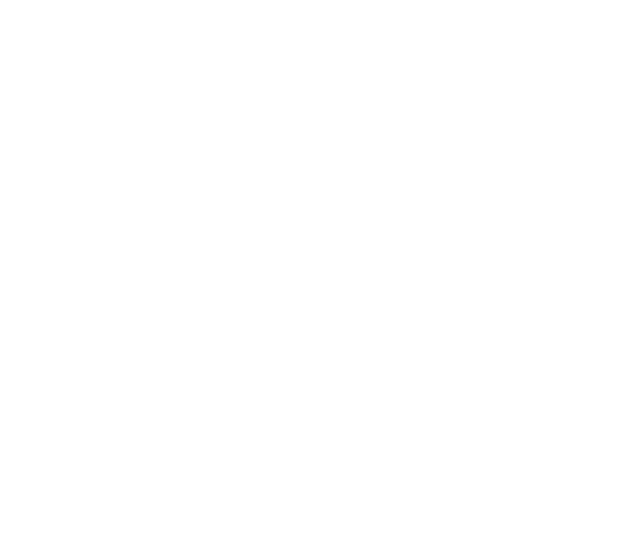
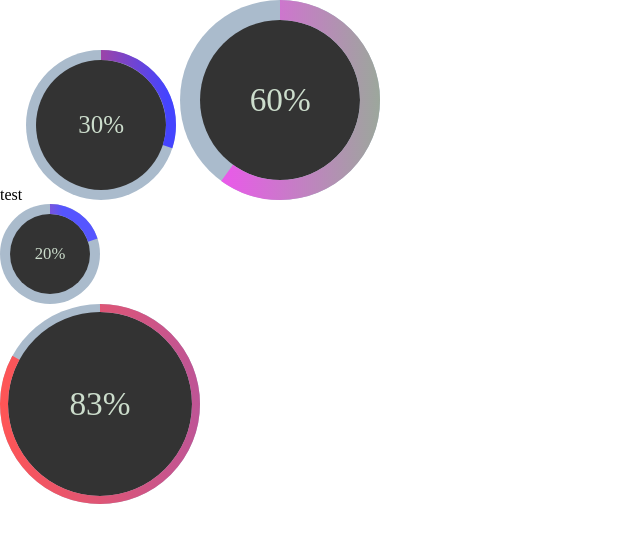
Before and after one commit to l-j-w-dev/js-progress-circle, a plain HTML site: page index.html in a window 1280 px wide. Shown: the whole page, without its empty margins (0-640 px from the left). Drawn offline with Linux system fonts and the light colour scheme.

Commit message:
Update index.html

```diff
--- a/index.html
+++ b/index.html
@@ -8,13 +8,17 @@
 </head>
 
 <body>
+	test
 	<div class='circle'></div>
 	<div class='circle2'></div>
 	<div class='circle3'></div>
 	<div class='circle4'></div>
 	<script src='progress.js'></script>
 	<script>
-
+		drawCircle(document.querySelector('.circle'), 10, 30, 1.5, '#f44', '#44f');
+		drawCircle(document.querySelector('.circle2'), 20, 60, 0.5, '#f4f', '#4f4');
+		drawCircle(document.querySelector('.circle3'), 10, 20, 0.3, '#f55', '#55f');
+		drawCircle(document.querySelector('.circle4'), 8, 83, 1, '#f55', '#55f');
 	</script>
 </body>
 
```
